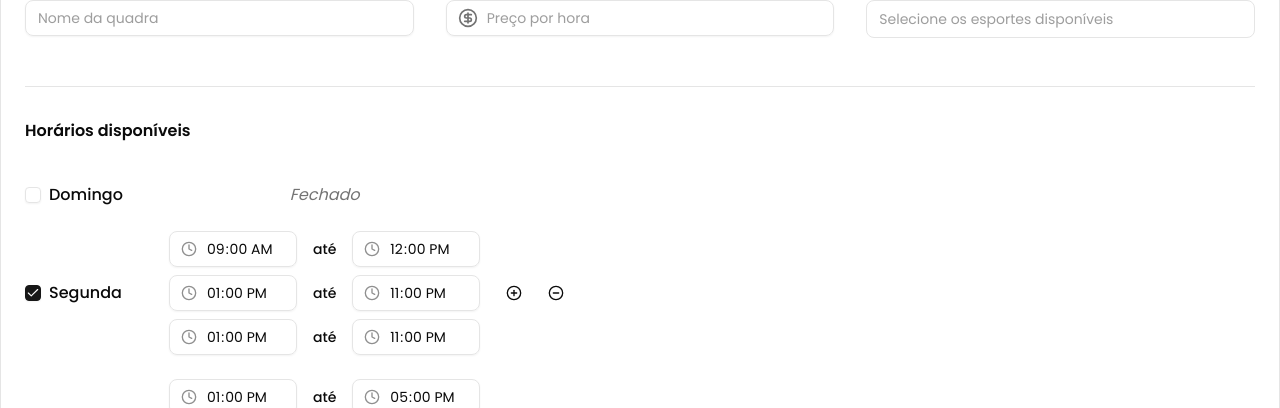
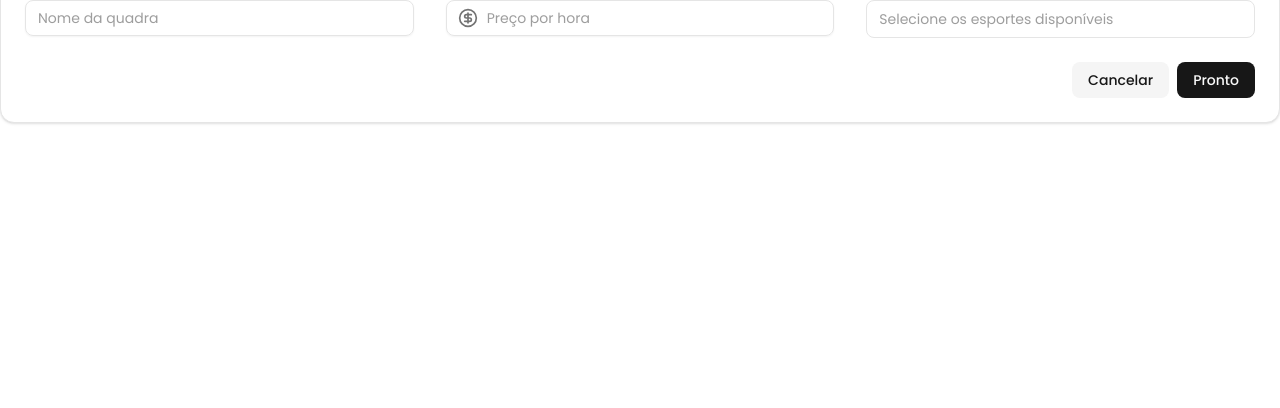
Before and after one commit to wesleylopex/courts-admin, a Next.js app: page /courts/create in a window 1280 px wide. Shown: the part 392-800 px from the top of the page. Built offline with nearby package versions, Linux system fonts and the light colour scheme.

Commit message:
feat: remove opening hours from court form schema and update related component to reflect changes

```diff
--- a/src/app/courts/_components/court-form.tsx
+++ b/src/app/courts/_components/court-form.tsx
@@ -1,11 +1,11 @@
 'use client'
 
+import { useEffect } from 'react'
 import Link from 'next/link'
+import { NumericFormat } from 'react-number-format'
+import { CircleDollarSign } from 'lucide-react'
 import { Controller, useForm } from 'react-hook-form'
 import { zodResolver } from '@hookform/resolvers/zod'
-
-import { NumericFormat } from 'react-number-format'
-import { CircleDollarSign } from 'lucide-react'
 
 import { Card, CardContent, CardTitle, CardHeader, CardFooter } from '@/components/ui/card'
 import { Form, FormControl, FormField, FormItem, FormLabel, FormMessage } from '@/components/ui/form'
@@ -14,13 +14,10 @@ import { Label } from '@/components/ui/label'
 import { Checkbox } from '@/components/ui/checkbox'
 import { Button } from '@/components/ui/button'
 import MultipleSelector from '@/components/ui/multiselect'
-import { Separator } from '@/components/ui/separator'
 
-import OpeningHours from '../_components/opening-hours'
 import { CourtFormData, courtFormSchema } from '../schemas/court-schema'
 
 import { Court } from '@/types/court'
-import { useEffect } from 'react'
 
 type CourtFormProps = {
   onSubmit: (data: CourtFormData) => void,
@@ -62,8 +59,7 @@ export default function CourtForm ({ onSubmit, court }: CourtFormProps) {
       allowsRecurrence: true,
       name: '',
       pricePerHour: 0,
-      sports: [],
-      openingHours: []
+      sports: []
     }
   })
 
@@ -230,14 +226,14 @@ export default function CourtForm ({ onSubmit, court }: CourtFormProps) {
                 )}
               />
 
-              <div className="col-span-full">
+              {/* <div className="col-span-full">
                 <Separator className="mt-4" />
                 <h1 className="mt-8 font-semibold">Horários disponíveis</h1>
               </div>
 
               <div className="col-span-full">
                 <OpeningHours />
-              </div>
+              </div> */}
 
             </div>
           </CardContent>
--- a/src/app/courts/schemas/court-schema.ts
+++ b/src/app/courts/schemas/court-schema.ts
@@ -5,18 +5,7 @@ export const courtFormSchema = z.object({
   allowsRecurrence: z.boolean(),
   name: z.string().min(1, 'O nome é obrigatório'),
   pricePerHour: z.number().min(1, 'O preço por hora é obrigatório'),
-  sports: z.array(z.string()).min(1, 'Selecione pelo menos um esporte'),
-  openingHours: z.array(
-    z.object({
-      day: z.string(),
-      interval: z.array(
-        z.object({
-          start: z.string(),
-          end: z.string()
-        })
-      )
-    })
-  ).optional()
+  sports: z.array(z.string()).min(1, 'Selecione pelo menos um esporte')
 })
 
 export type CourtFormData = z.infer<typeof courtFormSchema>
--- /dev/null
+++ b/src/services/opening-hours-service.ts
@@ -0,0 +1,19 @@
+import { OpeningHour } from '@/types/opening-hour'
+
+export const getOpeningHours = async (courtId: string): Promise<OpeningHour[]> => {
+  await new Promise(resolve => setTimeout(resolve, 800))
+
+  console.log('courtId: ', courtId)
+
+  const days = ['Domingo', 'Segunda', 'Terça', 'Quarta', 'Quinta', 'Sexta', 'Sábado']
+
+  const openingHours = Array.from({ length: 7 }).map((_, index) => ({
+    day: days[index],
+    intervals: [
+      { start: '08:00', end: '12:00' },
+      { start: '14:00', end: '18:00' }
+    ]
+  }))
+
+  return openingHours
+}
--- /dev/null
+++ b/src/types/opening-hour.ts
@@ -0,0 +1,9 @@
+interface Interval {
+  start: string,
+  end: string
+}
+
+export interface OpeningHour {
+  day: string,
+  intervals: Interval[]
+}
```
